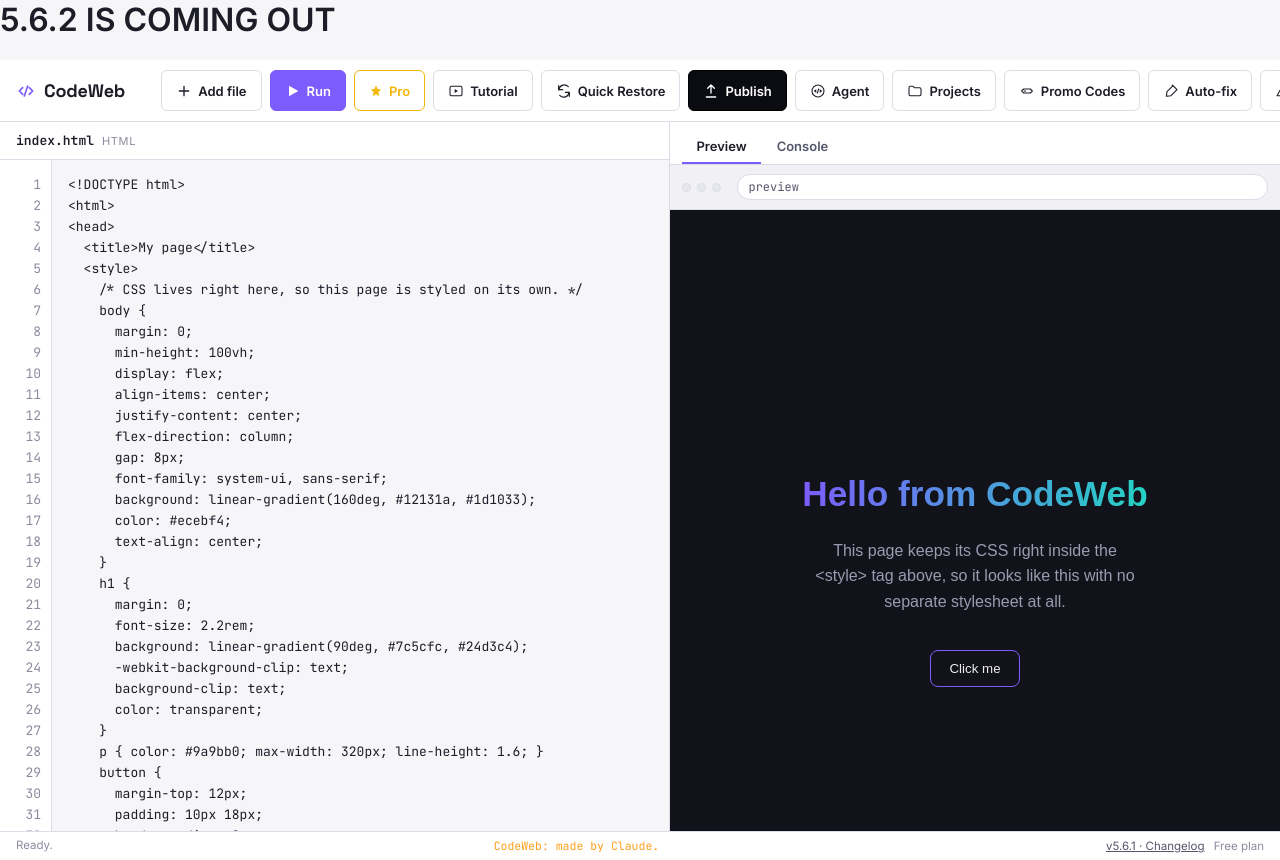
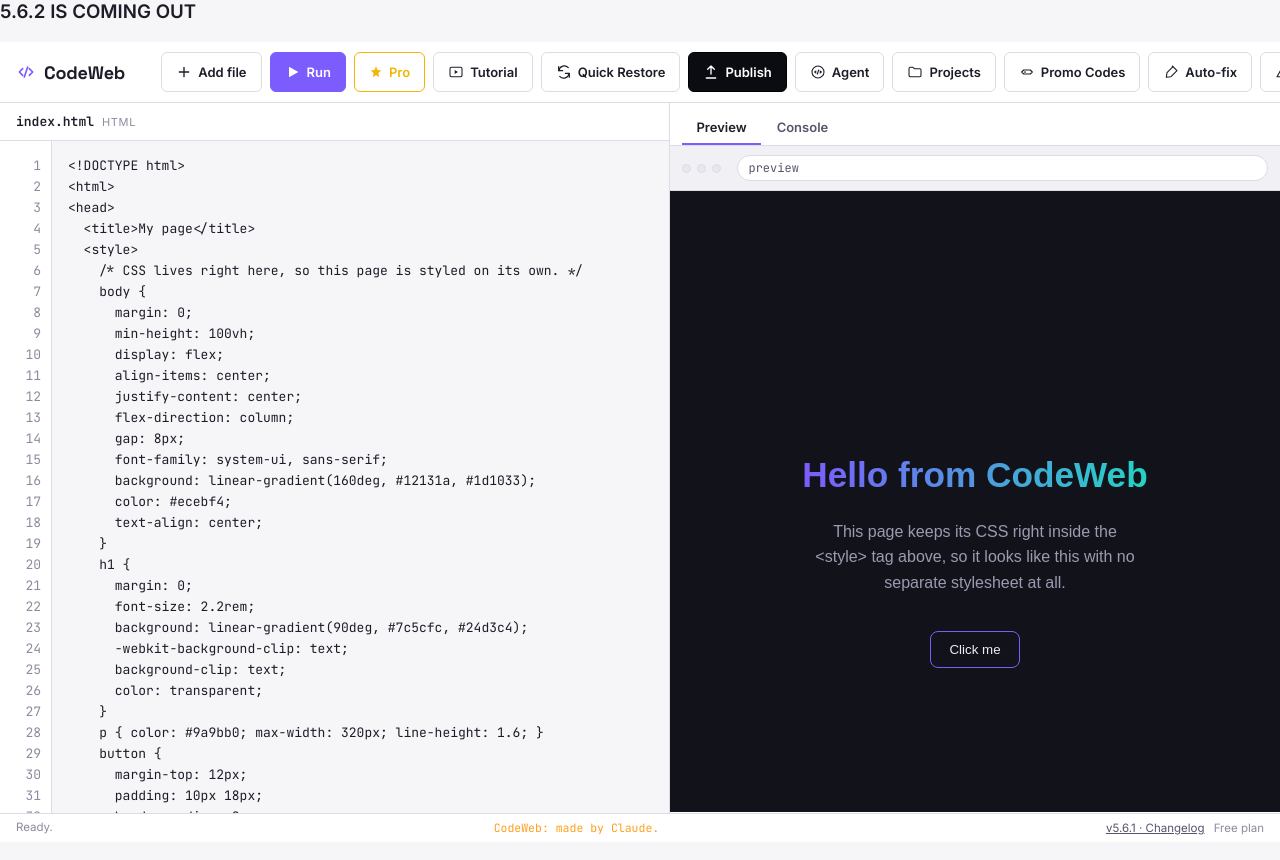
Before and after one commit to CodeWeb-Official/CodeWeb.Reborn, a plain HTML site: page index.html in a window 1280 px wide. Shown: the top 860 px of the page. Drawn offline with nearby package versions, Linux system fonts and the light colour scheme.

Commit message:
CodeWeb 5.6.1

```diff
--- a/index.html
+++ b/index.html
@@ -1,4 +1,4 @@
-<h1> 5.6.2 IS COMING OUT</h1>
+<h3> 5.6.2 IS COMING OUT</h3>
 <!DOCTYPE html>
 <html lang="en">
 <head>
```
